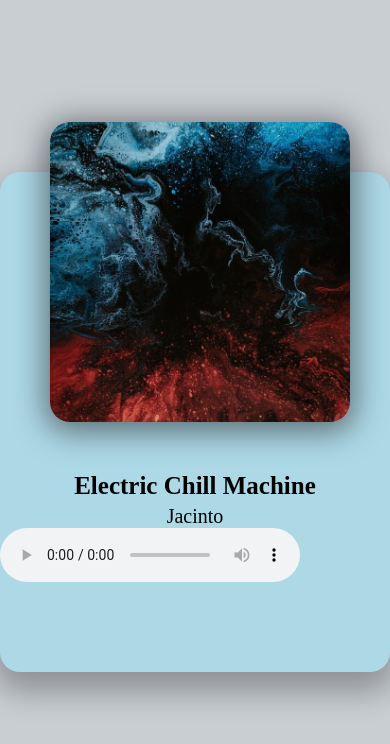
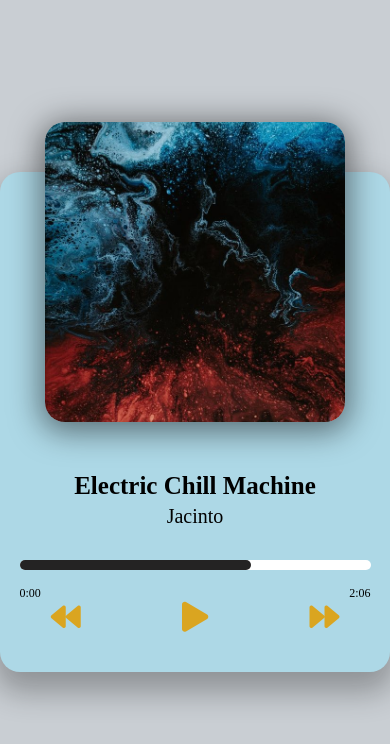
Before and after one commit to PhillipLam89/vanilla-music-player, a plain HTML site: page index.html in a window 390 px wide. Drawn offline with Linux system fonts and the light colour scheme.

Commit message:
basic layout and styles done, including mobile responsive

```diff
--- a/index.html
+++ b/index.html
@@ -4,17 +4,33 @@
   <meta charset="UTF-8">
   <meta http-equiv="X-UA-Compatible" content="IE=edge">
   <meta name="viewport" content="width=device-width, initial-scale=1.0">
+  <link rel="stylesheet" href="https://cdnjs.cloudflare.com/ajax/libs/font-awesome/5.10.2/css/all.min.css" />
   <title>Vanilla Music Player</title>
   <link rel="stylesheet" href="./styles.css">
 </head>
 <body>
   <div class="player-container">
     <div class="img-container">
+         <!-- Songg cover Image-->
         <img width="" src="./img/jacinto-1.jpg" alt="album-art">
     </div>
     <h2 id="title">Electric Chill Machine</h2>
     <h3 id="artist">Jacinto</h3>
-    <audio src="./music/jacinto-1.mp3" controls></audio>
+    <audio src="./music/jacinto-1.mp3" ></audio>
+    <!-- Progress  Bar-->
+    <div class="progress-container" id="progress-container">
+      <div class="progress" id="progress"></div>
+      <div class="duration-wrapper">
+        <span id="current-time">0:00</span>
+        <span id="duration">2:06</span>
+      </div>
+    </div>
+    <!-- Controls-->
+    <div class="player-controls">
+      <i class=" controls fas fa-backward" id="prev" title="previous"></i>
+      <i class="controls fas fa-play main-button" id="play" title="play"></i>
+      <i class="controls fas fa-forward" id="next" title="next"></i>
+    </div>
   </div>
 
 
--- a/styles.css
+++ b/styles.css
@@ -5,7 +5,7 @@
 }
 
 body {
-  margin: 0 auto;
+  margin: 0;
   min-height: 100vh;
   background: #c9ced3;
   display: flex;
@@ -25,15 +25,16 @@ body {
 
 .img-container {
   height: 300px;
-  width: 300px;
-  position: relative;
-  top: -50px;
-  left: 50px;
+  width: 100%;
+  display: flex;
+  justify-content: center;
+
 }
 
 .img-container img {
-  height: 100%;
-  width: 100%;
+  transform: translateY(-50px);
+  height: 300px;
+  width: 300px;
   object-fit: cover;
   border-radius: 20px;
   box-shadow: 0 5px 30px 5px rgba(10,10,10,0.5);
@@ -50,6 +51,52 @@ h3 {
   text-align: center;
   font-weight: 400;
   margin: 5px 0 0;
+}
+/* Progress */
+.progress-container {
+  background: #fff;
+  border-radius: 5px;
+  cursor: pointer;
+  margin: 2rem auto;
+  height: 10px;
+  width: 90%;
+}
+
+.progress {
+  background: #242323;
+  border-radius: 5px;
+  height: 100%;
+  /* change this to show progress */
+  width: 66%;
+  transition: width 0.1s linear;
+}
+
+.duration-wrapper {
+
+  display: flex;
+  justify-content: space-between;
+  margin-top: 1rem;
+}
+
+/* Controls */
+.player-controls {
+
+  display: flex;
+  justify-content: space-around;
+  cursor: pointer;
+  user-select: none;
+}
+
+.controls {
+  font-size: 30px;
+  color: goldenrod;
+  transform: scale(1);
+}
+.controls:hover {
+ filter: brightness(80%);
+}
+.controls:active {
+transform: scale(.85);
 }
 
 
```
